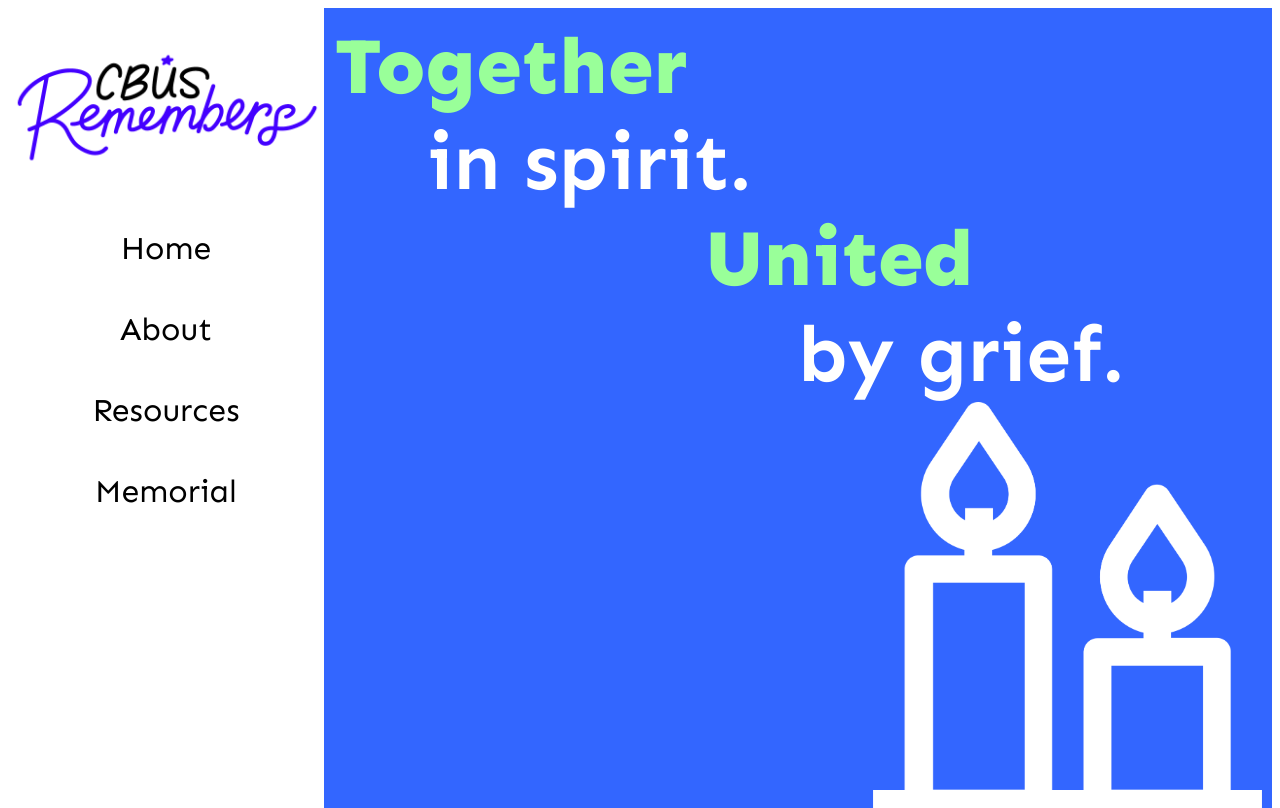
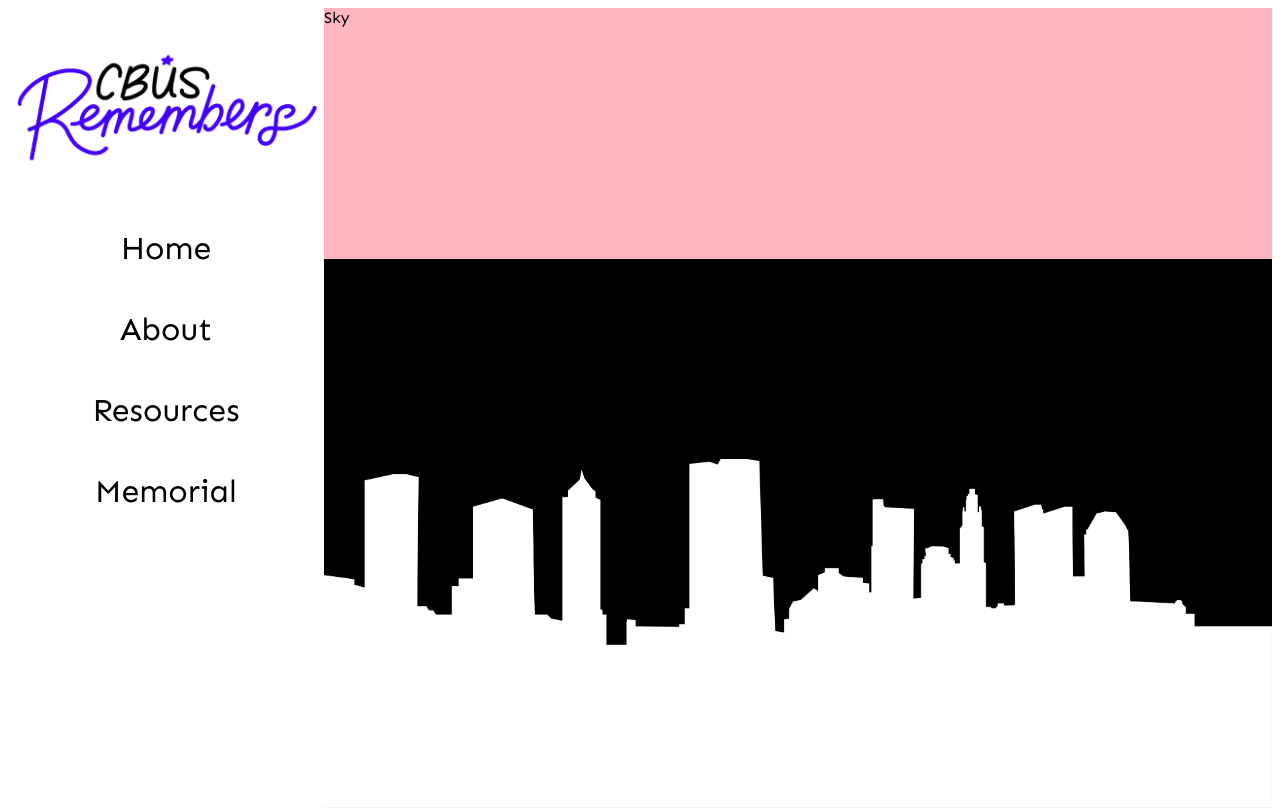
Before and after one commit to wijohnst/rememberingcolumbus.github.io, a React (Create React App) app: page / in a window 1280 px wide. Built offline with nearby package versions, Linux system fonts and the light colour scheme.

Commit message:
initial commit

```diff
--- a/package.json
+++ b/package.json
@@ -6,6 +6,7 @@
     "@testing-library/jest-dom": "^4.2.4",
     "@testing-library/react": "^9.3.2",
     "@testing-library/user-event": "^7.1.2",
+    "framer-motion": "^1.11.0",
     "react": "^16.13.1",
     "react-dom": "^16.13.1",
     "react-scripts": "3.4.1",
--- a/src/AppContextProvider.js
+++ b/src/AppContextProvider.js
@@ -3,7 +3,7 @@ import AppContext from './AppContext'
 
 export default function AppContextProvider(props) {
 
-  const [navSelect, setNavSelect] = useState("Home");
+  const [navSelect, setNavSelect] = useState("Memorial");
   const [navOptions] = useState(["Home","About","Resources","Memorial"])
 
   return (
--- /dev/null
+++ b/src/components/MemorialComponents/MemorialContext.js
@@ -0,0 +1,5 @@
+import React from 'react'
+
+const MemorialContext = React.createContext();
+
+export default MemorialContext;
--- /dev/null
+++ b/src/components/MemorialComponents/MemorialContextProvider.js
@@ -0,0 +1,27 @@
+import React, { useState, useEffect } from 'react'
+import MemorialContext from './MemorialContext';
+
+import { getMemorialData } from '../../utils/getMemorialData'
+
+export default function AppContextProvider(props) {
+
+  const [memorialData, setMemorialData] = useState(undefined);
+  //Used to determine which info from memorialData array to display
+  const [memorialTarget, setMemorialTarget] = useState(1);
+
+  useEffect(() => {
+    console.log('Getting memorial data...');
+    setMemorialData(getMemorialData()); //returns mock data from getMemorialData function
+  },[])
+
+  return (
+    <MemorialContext.Provider value={{
+      data : {value: memorialData, controller: setMemorialTarget},
+      nav : {target : memorialTarget, controller: setMemorialTarget}
+    }
+    }>
+
+      {props.children}
+    </MemorialContext.Provider>
+  )
+}
--- /dev/null
+++ b/src/components/MemorialComponents/SkyArea.js
@@ -0,0 +1,14 @@
+import React from 'react'
+import styled from 'styled-components'
+
+const SkyAreaWrapper = styled.div`
+  background-color :  lightpink;
+  padding-bottom: 24.5%;
+`
+export default function SkyArea() {
+  return (
+    <SkyAreaWrapper>
+      Sky
+    </SkyAreaWrapper>
+  )
+}
--- a/src/components/View.js
+++ b/src/components/View.js
@@ -7,6 +7,7 @@ import ResourcesContextProvider from './ResourcesComponents/ResourcesContextProv
 import Resources from './ViewComponents/Resources'
 import About from './ViewComponents/About'
 import Memorial from './ViewComponents/Memorial'
+import MemorialContextProvider from './MemorialComponents/MemorialContextProvider'
 
 import { getColor } from '../utils/getColor'
 
@@ -50,7 +51,9 @@ export default function View() {
   }else if(view.value === "Memorial"){
     return(
       <ViewWrapper>
-        <Memorial />
+        <MemorialContextProvider>
+          <Memorial />
+        </MemorialContextProvider>
       </ViewWrapper>
     )
   }
--- a/src/components/ViewComponents/Memorial.js
+++ b/src/components/ViewComponents/Memorial.js
@@ -1,9 +1,39 @@
-import React from 'react'
+import React, { useContext } from 'react'
+import styled from 'styled-components'
 
+
+import MemorialContext from '../MemorialComponents/MemorialContext'
+import SkyArea from '../MemorialComponents/SkyArea';
+
+import SkylineOutline from '../MemorialComponents/skyline.png'
+
+const MemorialWrapper = styled.div`
+background-color: black;
+  background-image: url(${SkylineOutline});
+  background-size: contain;
+  background-repeat: no-repeat;
+  background-position: bottom;
+  min-height: 100vh;
+`
 export default function Memorial() {
+
+  const memorialData = useContext(MemorialContext);
+
+  console.log(memorialData);
   return (
-    <div>
-      Virtual Memorial coming soon...
-    </div>
+    <MemorialWrapper>
+      <SkyArea />
+    </MemorialWrapper>
   )
 }
+
+
+/* MEMORIAL COMPONENT SHOULD
+
+    [ √ ] Import memorialData from MemorialDataContextProvider
+    [   ] Display cards with memorialized person's data (MemorialCards component)
+    [   ] Display Columbus Skyline (Skyline Component)
+    [   ] Allow user to scroll through the cards
+    [   ] Animate transition between cards
+    [   ] Animate stars being added to night sky between each card
+*/
--- /dev/null
+++ b/src/utils/getMemorialData.js
@@ -0,0 +1,56 @@
+//This function returns mock data representing user submissions for the virtual memorial
+//SCHEMA
+/*{
+    firstName: string,
+    lastName: string,
+    dateOfBirth: float, <- Date object initialized as YYYY, MM, DD
+    dateOfDeath: float, <- Date object initialized as YYYY, MM, DD
+    placeOfBirth: string,
+    placeOfDeath: string,
+    message: string
+  }*/
+
+export function getMemorialData(){
+
+  const memorialData = [
+    {
+      firstName : 'Bert',
+      lastName : 'Johnston',
+      dateOfBirth : new Date(1926,3, 19),
+      dateOfDeath : new Date(2020, 3, 14),
+      placeOfBirth : 'Washington, PA',
+      placeOfDeath : 'Spanish Fort, AL',
+      message : 'Bert was a beloved father, grandfather, and man of faith.'
+    },
+    {
+      firstName : 'Martha',
+      lastName : 'Albinez',
+      dateOfBirth : new Date(1933,11, 8),
+      dateOfDeath : new Date(2020, 2, 24),
+      placeOfBirth : 'Marion, OH',
+      placeOfDeath : 'Columbus, OH',
+      message : 'Loved her dogs, arepas, and the Cleveland Indiana. GO TRIBE!'
+    },
+    {
+      firstName : 'Albert',
+      lastName : 'Lambardi',
+      dateOfBirth : new Date(1941,6,14),
+      dateOfDeath : new Date(2020, 4, 18),
+      placeOfBirth : 'Stamford, CT',
+      placeOfDeath : 'Grove City, OH',
+      message : 'An educator for 25 years with Columbus Public Schools.'
+    }
+  ]
+
+  return memorialData;
+}
+
+// {
+//   firstName : ,
+//   lastName : ,
+//   dateOfBirth : ,
+//   dateOfDeath : ,
+//   placeOfBirth : ,
+//   placeOfDeath : ,
+//   message :
+// },
```
Also changed, not shown: src/components/MemorialComponents/skyline.png (added), 1 other file (tests, documents, lock files or other folders).
